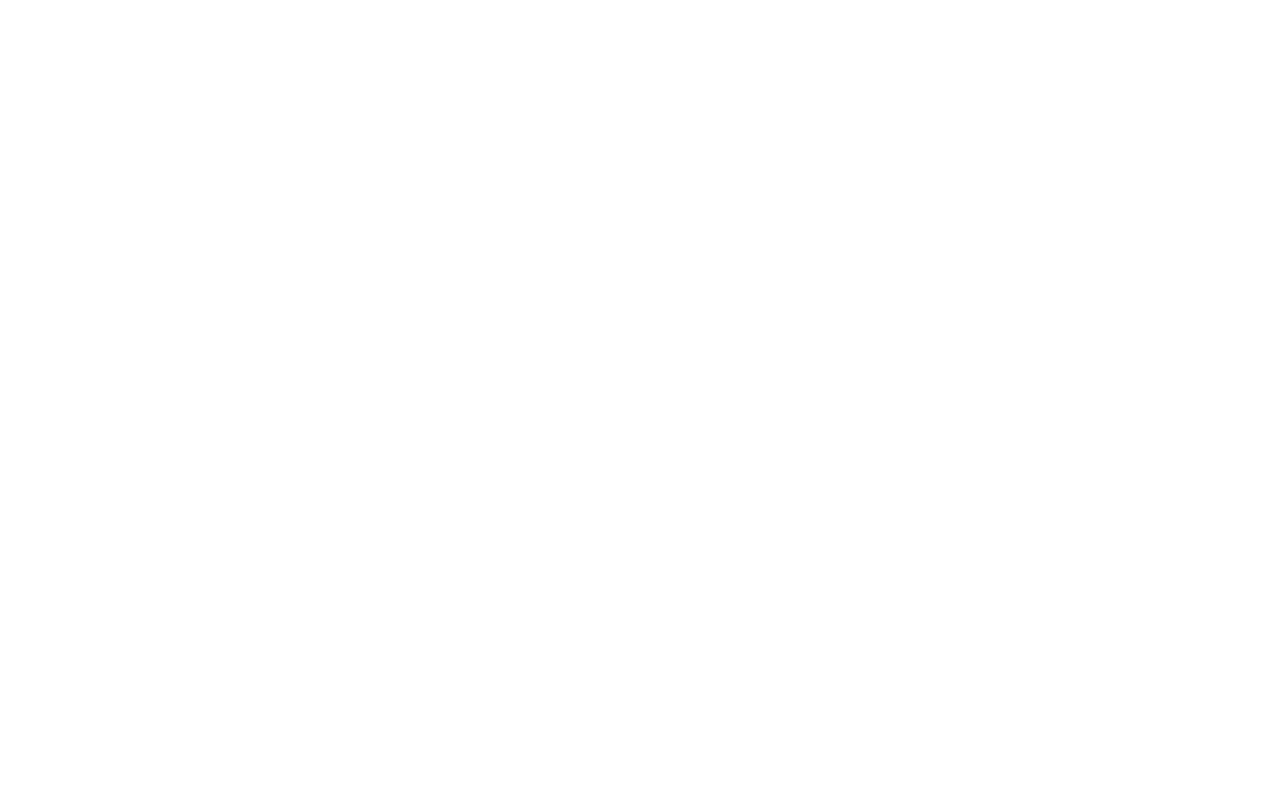
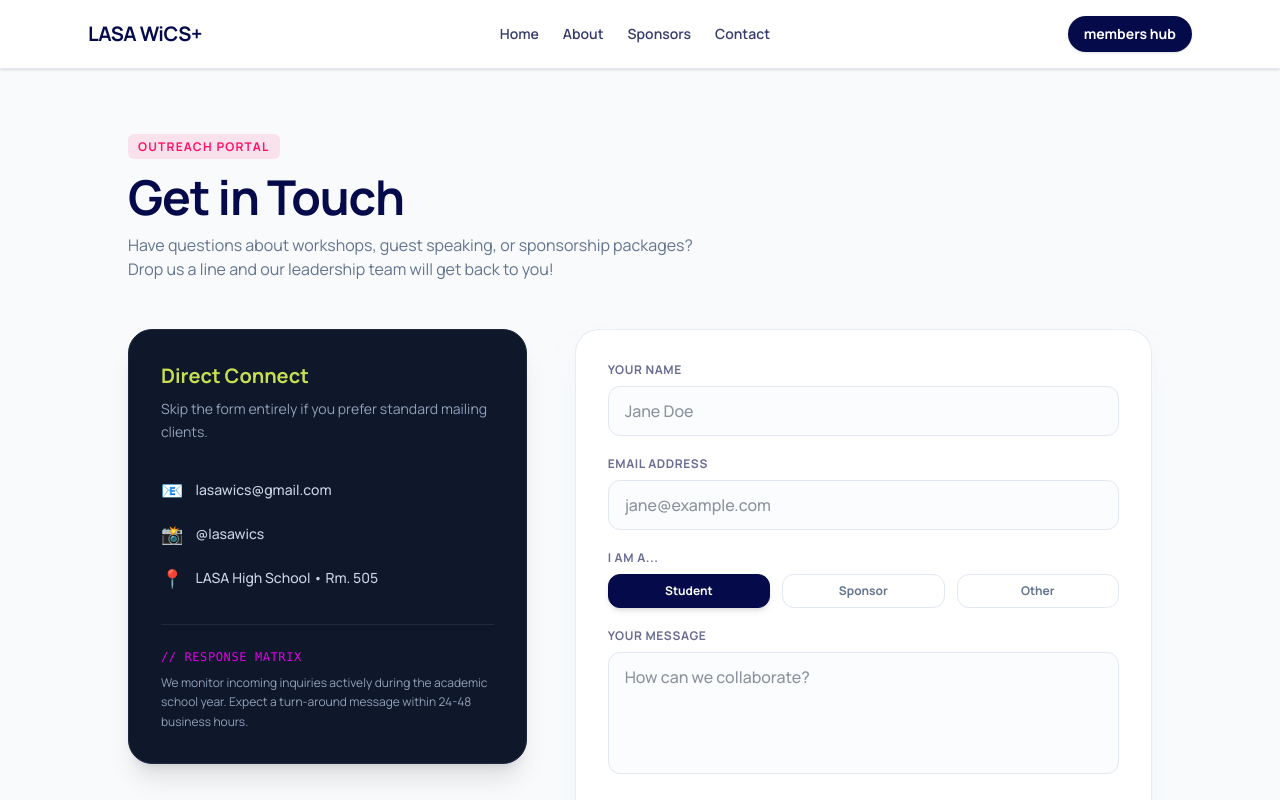
Before and after one commit to raspbytes/lasawics, a React (Vite) app: page /contact in a window 1280 px wide. Before the commit this address had no page. Shown: the top 800 px of the page. Built offline with nearby package versions, Linux system fonts and the light colour scheme.

Commit message:
contact pg v1

```diff
--- a/src/App.jsx
+++ b/src/App.jsx
@@ -6,6 +6,7 @@
 import PasswordGate from "./pages/PasswordGate"
 import MembersHub from "./pages/MembersHub"
 import Sponsors from "./pages/Sponsors"
+import Contact from "./pages/Contact"
 
 function Home() {
   const eventsSectionRef = useRef(null)
@@ -101,6 +102,7 @@
         <Route path="/about" element={<About />} />
         <Route path="/members" element={<PasswordGate />} />
         <Route path="/sponsors" element={<Sponsors />} />
+        <Route path="/contact" element={<Contact />} />
       </Routes>
     </BrowserRouter>
   )
--- /dev/null
+++ b/src/pages/Contact.jsx
@@ -0,0 +1,168 @@
+import { useState } from "react"
+import Layout from "../components/Layout"
+
+export default function Contact() {
+  const [formData, setFormData] = useState({ name: "", email: "", role: "Student", message: "" })
+  const [submitted, setSubmitted] = useState(false)
+
+  const handleSubmit = (e) => {
+    e.preventDefault()
+    // For now, this cleanly mimics a submission trigger!
+    setSubmitted(true)
+    setFormData({ name: "", email: "", role: "Student", message: "" })
+  }
+
+  return (
+    <Layout>
+      <div className="mx-auto max-w-5xl animate-fade-in py-4">
+
+        {/* TOP TITLE HEADER */}
+        <div className="mb-12 text-center md:text-left">
+          <span className="text-xs font-bold uppercase tracking-widest text-wics-pink bg-wics-pink/10 px-2.5 py-1 rounded-md">
+            Outreach Portal
+          </span>
+          <h1 className="mt-4 text-4xl font-black tracking-tight text-wics-dark sm:text-5xl">
+            Get in Touch
+          </h1>
+          <p className="mt-3 text-base text-slate-500 max-w-xl">
+            Have questions about workshops, guest speaking, or sponsorship packages? Drop us a line and our leadership team will get back to you!
+          </p>
+        </div>
+
+        {/* MAIN 2-COLUMN SPLIT CONTAINER */}
+        <div className="grid grid-cols-1 md:grid-cols-12 gap-12 items-start mt-8">
+
+          {/* COLUMN 1: QUICK INFO PANEL (Spans 5 Columns on Desktop) */}
+          <div className="md:col-span-5 space-y-8 bg-slate-900 text-white p-8 rounded-3xl shadow-xl border border-slate-800">
+            <div>
+              <h3 className="text-xl font-bold text-wics-lime">Direct Connect</h3>
+              <p className="text-sm text-slate-400 mt-2 leading-relaxed">
+                Skip the form entirely if you prefer standard mailing clients.
+              </p>
+            </div>
+
+            <div className="space-y-4 font-medium text-sm text-slate-300">
+              <div className="flex items-center gap-3">
+                <span className="text-lg">📧</span>
+                <a href="mailto:lasawics@gmail.com" className="hover:text-wics-pink transition-colors">
+                  lasawics@gmail.com
+                </a>
+              </div>
+              <div className="flex items-center gap-3">
+                <span className="text-lg">📸</span>
+                <a href="https://instagram.com" target="_blank" rel="noopener noreferrer" className="hover:text-wics-magenta transition-colors">
+                  @lasawics
+                </a>
+              </div>
+              <div className="flex items-center gap-3">
+                <span className="text-lg">📍</span>
+                <span>LASA High School • Rm. 505</span>
+              </div>
+            </div>
+
+            <div className="border-t border-slate-800 pt-6 mt-6">
+              <p className="text-xs text-wics-magenta font-mono tracking-wider uppercase">
+                // response matrix
+              </p>
+              <p className="text-xs text-slate-400 mt-2 leading-relaxed">
+                We monitor incoming inquiries actively during the academic school year. Expect a turn-around message within 24-48 business hours.
+              </p>
+            </div>
+          </div>
+
+          {/* COLUMN 2: THE INTERACTIVE FORM (Spans 7 Columns on Desktop) */}
+          <div className="md:col-span-7 bg-white border border-slate-200/80 p-8 rounded-3xl shadow-xl shadow-slate-100/50">
+            {submitted ? (
+              <div className="text-center py-12 flex flex-col items-center animate-fade-in">
+                <span className="text-4xl">✨</span>
+                <h3 className="text-2xl font-black text-wics-dark mt-4">Message Sent!</h3>
+                <p className="text-sm text-slate-400 mt-2 max-w-sm">
+                  Thank you for reaching out. Your entry has been securely buffered to our communications pipeline.
+                </p>
+                <button
+                  onClick={() => setSubmitted(false)}
+                  className="mt-6 text-xs font-bold text-wics-pink hover:underline"
+                >
+                  Send another inquiry
+                </button>
+              </div>
+            ) : (
+              <form onSubmit={handleSubmit} className="space-y-5">
+
+                {/* NAME FIELD */}
+                <div>
+                  <label className="block text-xs font-bold uppercase tracking-wider text-wics-dark/60 mb-2">Your Name</label>
+                  <input
+                    type="text"
+                    required
+                    value={formData.name}
+                    onChange={(e) => setFormData({...formData, name: e.target.value})}
+                    placeholder="Jane Doe"
+                    className="w-full px-4 py-3 border border-slate-200 rounded-xl focus:outline-none focus:border-wics-pink bg-slate-50/50 transition-all font-medium"
+                  />
+                </div>
+
+                {/* EMAIL FIELD */}
+                <div>
+                  <label className="block text-xs font-bold uppercase tracking-wider text-wics-dark/60 mb-2">Email Address</label>
+                  <input
+                    type="email"
+                    required
+                    value={formData.email}
+                    onChange={(e) => setFormData({...formData, email: e.target.value})}
+                    placeholder="jane@example.com"
+                    className="w-full px-4 py-3 border border-slate-200 rounded-xl focus:outline-none focus:border-wics-pink bg-slate-50/50 transition-all font-medium"
+                  />
+                </div>
+
+                {/* INTERACTIVE ROLE SELECTOR BADGES */}
+                <div>
+                  <label className="block text-xs font-bold uppercase tracking-wider text-wics-dark/60 mb-2">I am a...</label>
+                  <div className="grid grid-cols-3 gap-3">
+                    {["Student", "Sponsor", "Other"].map((role) => (
+                      <button
+                        type="button"
+                        key={role}
+                        onClick={() => setFormData({...formData, role})}
+                        className={`py-2 px-3 text-xs font-bold rounded-xl transition-all border ${
+                          formData.role === role
+                            ? "bg-wics-dark text-white border-wics-dark shadow-md"
+                            : "bg-white text-slate-500 border-slate-200 hover:bg-slate-50"
+                        }`}
+                      >
+                        {role}
+                      </button>
+                    ))}
+                  </div>
+                </div>
+
+                {/* MESSAGE BODY FIELD */}
+                <div>
+                  <label className="block text-xs font-bold uppercase tracking-wider text-wics-dark/60 mb-2">Your Message</label>
+                  <textarea
+                    rows="4"
+                    required
+                    value={formData.message}
+                    onChange={(e) => setFormData({...formData, message: e.target.value})}
+                    placeholder="How can we collaborate?"
+                    className="w-full px-4 py-3 border border-slate-200 rounded-xl focus:outline-none focus:border-wics-pink bg-slate-50/50 transition-all font-medium resize-none"
+                  ></textarea>
+                </div>
+
+                {/* SUBMIT BUTTON */}
+                <button
+                  type="submit"
+                  className="w-full bg-wics-dark text-white font-bold py-3.5 rounded-xl transition-all hover:bg-wics-pink hover:shadow-lg hover:shadow-wics-pink/10 active:scale-95 shadow-md mt-2"
+                >
+                  Send Message
+                </button>
+              </form>
+            )}
+          </div>
+
+        </div>
+
+      </div>
+    </Layout>
+  )
+}
```
